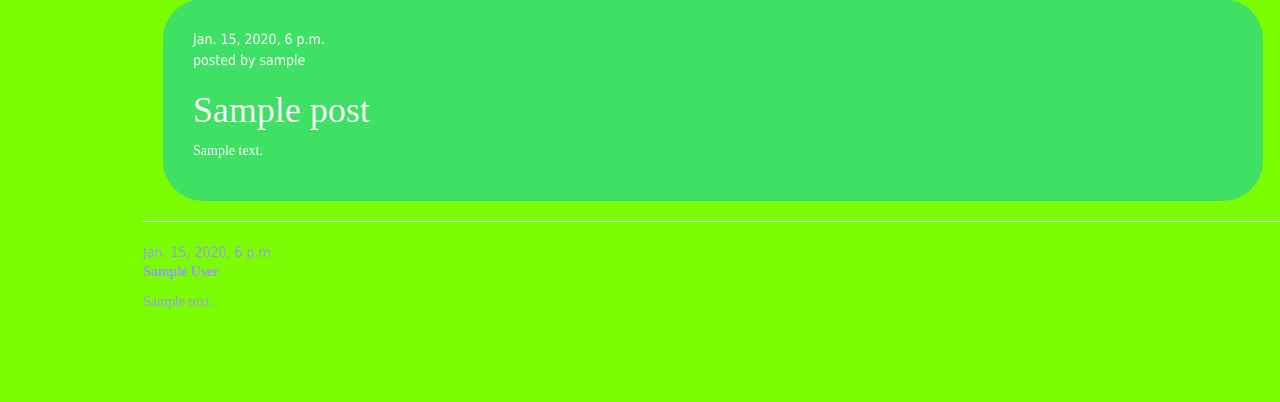
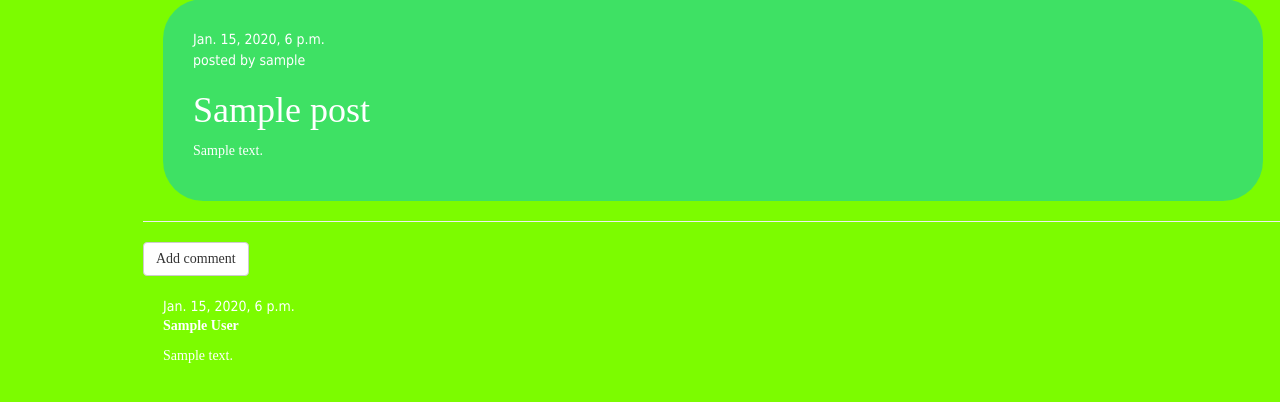
Before and after one commit to PoisonIvysaurBridge/my-first-blog, a Django app: page /post/1/ in a window 1280 px wide. Shown: the part 230-632 px from the top of the page. Run offline with Django 3.2, Linux system fonts and the light colour scheme; tables that the repository leaves empty hold one stand-in row (values such as "Sample post"); some libraries are stand-ins or nearby versions; some web fonts are replaced.

Commit message:
added comment system

```diff
--- a/blog/static/css/blog.css
+++ b/blog/static/css/blog.css
@@ -53,3 +53,8 @@ form.post-form{
     font-size: 20pt;
     margin-right: 20px;
 }
+
+.comment {
+    color: white;
+    margin: 20px 0px 20px 20px;
+}
--- a/blog/templates/blog/post_detail.html
+++ b/blog/templates/blog/post_detail.html
@@ -1,5 +1,10 @@
 {% extends 'blog/base.html' %}
+<style>
+p{
+    color: white;
+}
 
+</style>
 {% block content %}
     <a class="btn btn-default" href="{% url 'post_list' %}">Home</a>
     <div class="post">
@@ -20,6 +25,7 @@
         <p>{{ post.text|linebreaksbr }}</p>
     </div>
     <hr>
+    <a class="btn btn-default" href="{% url 'add_comment_to_post' pk=post.pk %}">Add comment</a>
     {% for comment in post.comments.all %}
         <div class="comment">
             <div class="date">{{ comment.created_date }}</div>
@@ -27,6 +33,6 @@
             <p>{{ comment.text|linebreaks }}</p>
         </div>
     {% empty %}
-        <p>No comments here yet :(</p>
+        <p style="color:white;">No comments here yet :(</p>
     {% endfor %}
 {% endblock %}
--- a/blog/templates/blog/post_list.html
+++ b/blog/templates/blog/post_list.html
@@ -7,6 +7,7 @@
             <p class="date">posted by {{post.author}}</p>
             <h2><a href="{% url 'post_detail' pk=post.pk %}">{{ post.title }}</a></h2>
             <p>{{ post.text|linebreaksbr }}</p>
+            <a href="{% url 'post_detail' pk=post.pk %}">Comments: {{ post.comments.count }}</a>
         </div>
     {% endfor %}
 {% endblock %}
--- a/blog/urls.py
+++ b/blog/urls.py
@@ -10,6 +10,7 @@ urlpatterns = [
     url(r'^post/(?P<pk>\d+)/publish/$', views.post_publish, name='post_publish'),
     url(r'^post/(?P<pk>\d+)/remove/$', views.post_remove, name='post_remove'),
     url(r'^register/$', views.register, name='register'),
+    url(r'^post/(?P<pk>\d+)/comment/$', views.add_comment_to_post, name='add_comment_to_post'),
 
     #url(r'^$', views.index, name='index'),
 ]
--- a/blog/views.py
+++ b/blog/views.py
@@ -81,6 +81,18 @@ def register(request):
         form = UserForm()
     return render(request,'registration/register.html',{'UserForm' : form})
 
+def add_comment_to_post(request, pk):
+    post = get_object_or_404(Post, pk=pk)
+    if request.method == "POST":
+        form = CommentForm(request.POST)
+        if form.is_valid():
+            comment = form.save(commit=False)
+            comment.post = post
+            comment.save()
+            return redirect('post_detail', pk=post.pk)
+    else:
+        form = CommentForm()
+    return render(request, 'blog/add_comment_to_post.html', {'form': form})
 '''
 def index(request):
 
```
Also changed, not shown: blog/forms.py (+7 -1 lines), blog/templates/blog/add_comment_to_post.html (added, +9 -0 lines).
